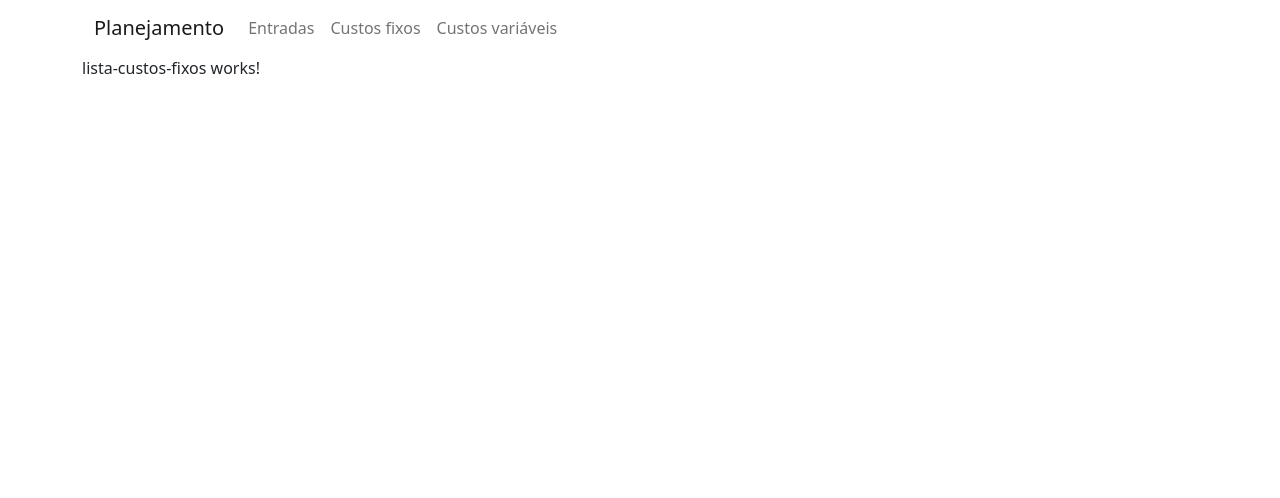
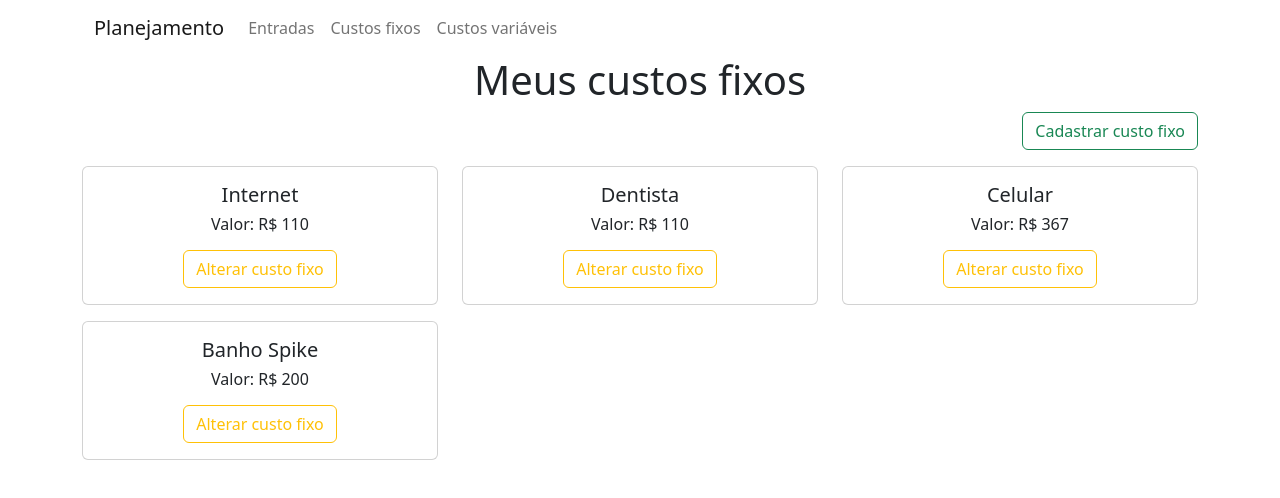
Before and after one commit to Raphael-Ribeiro-Lino/front-end-planejamento-financeiro, an Angular app: page /custos-fixos in a window 1280 px wide. Shown: the top 498 px of the page. Built offline with nearby package versions, Linux system fonts and the light colour scheme.

Commit message:
Adicionando lista de custos fixos

```diff
--- a/src/app/custos-fixos/custo-fixo.module.ts
+++ b/src/app/custos-fixos/custo-fixo.module.ts
@@ -2,6 +2,8 @@ import { NgModule } from '@angular/core';
 import { CommonModule } from '@angular/common';
 import { ListaCustosFixosComponent } from './lista-custos-fixos/lista-custos-fixos.component';
 import { FormularioCustosFixosComponent } from './formulario-custos-fixos/formulario-custos-fixos.component';
+import { ReactiveFormsModule } from '@angular/forms';
+import { RouterModule } from '@angular/router';
 
 
 
@@ -11,7 +13,9 @@ import { FormularioCustosFixosComponent } from './formulario-custos-fixos/formul
     FormularioCustosFixosComponent
   ],
   imports: [
-    CommonModule
+    CommonModule,
+    RouterModule,
+    ReactiveFormsModule
   ]
 })
 export class CustoFixoModule { }
--- a/src/app/custos-fixos/lista-custos-fixos/lista-custos-fixos.component.html
+++ b/src/app/custos-fixos/lista-custos-fixos/lista-custos-fixos.component.html
@@ -1 +1,19 @@
-<p>lista-custos-fixos works!</p>
+<h1 class="text-center">Meus custos fixos</h1>
+<div style="text-align: right;">
+    <button type="button" class="btn btn-outline-success" routerLink="/custos-fixos/formulario">Cadastrar custo fixo</button>
+</div>
+<div  class="row mt-3">
+    <div *ngFor="let custoFixo of custosFixos" class="col-sm-4 mb-3">
+      <div class="card">
+        <div class="card-body text-center">
+            <h5 class="card-text">{{custoFixo.nome}}</h5>
+            <h6 class="card-text">Valor: R$ {{custoFixo.valor}}</h6>
+            <div style="text-align: right;" class="mt-3">
+            <div class="text-center">
+                <button type="button" class="btn btn-outline-warning" routerLink="/custos-fixos/formulario/1">Alterar custo fixo</button>
+            </div>
+        </div>
+        </div>
+      </div>
+    </div>
+  </div>
--- a/src/app/custos-fixos/lista-custos-fixos/lista-custos-fixos.component.ts
+++ b/src/app/custos-fixos/lista-custos-fixos/lista-custos-fixos.component.ts
@@ -1,4 +1,5 @@
 import { Component, OnInit } from '@angular/core';
+import { CustoFixoOutput } from 'src/app/dtos/outputs/custoFixoOutput';
 
 @Component({
   selector: 'app-lista-custos-fixos',
@@ -7,6 +8,12 @@ import { Component, OnInit } from '@angular/core';
 })
 export class ListaCustosFixosComponent implements OnInit {
 
+  custosFixos: CustoFixoOutput[] = [
+    {id: 1, nome: "Internet", valor: 110},
+    {id: 2, nome: "Dentista", valor: 110},
+    {id: 3, nome: "Celular", valor: 367},
+    {id: 4, nome: "Banho Spike", valor: 200},
+  ]
   constructor() { }
 
   ngOnInit(): void {
--- /dev/null
+++ b/src/app/dtos/outputs/custoFixoOutput.ts
@@ -0,0 +1,5 @@
+export interface CustoFixoOutput{
+    id: number
+    nome: string
+    valor: number
+}
```
